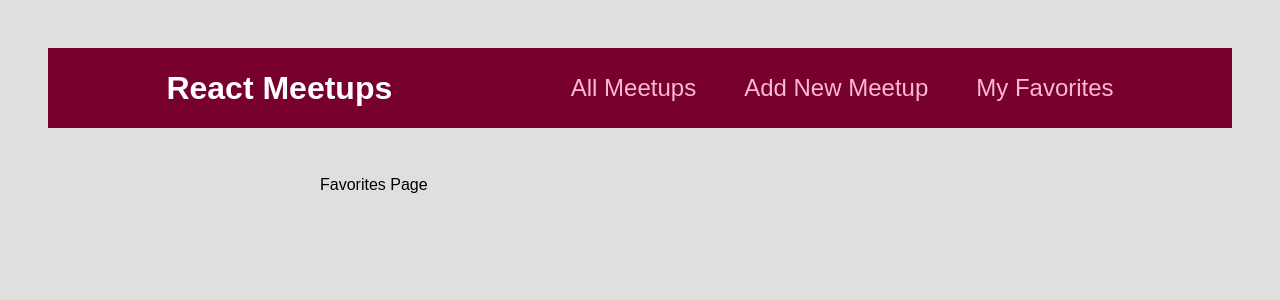
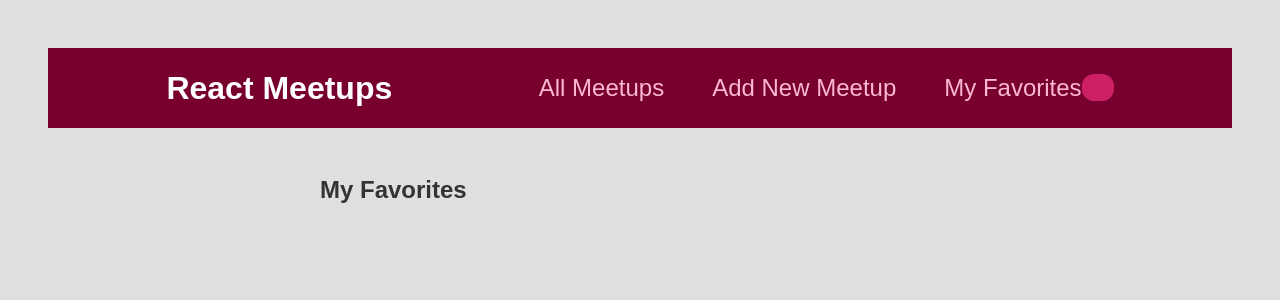
Before and after one commit to LuckYYadav15/React, a React (Create React App) app in the folder react-03/: page /favorites in a window 1280 px wide. Shown: the top 300 px of the page. Built offline with nearby package versions, Linux system fonts and the light colour scheme.

Commit message:
more context usage

```diff
--- a/react-03/src/components/layout/MainNavigation.js
+++ b/react-03/src/components/layout/MainNavigation.js
@@ -1,8 +1,11 @@
 import { Link } from 'react-router-dom';
-
+import { useContext } from 'react';
 import classes from './MainNavigation.module.css';
+import FavouritesContext from '../../store/favorites-context';
 
 function MainNavigation() {
+    const favoritesCtx = useContext(FavouritesContext);
+
     return <header className={classes.header}>
         <div className={classes.logo}>React Meetups</div>
         <nav>
@@ -14,7 +17,11 @@
                     <Link to='/new-meetup'>Add New Meetup</Link>
                 </li>
                 <li>
-                    <Link to='/favorites'>My Favorites</Link>
+                    <Link to='/favorites'>My Favorites
+                    <span className={classes.badge}>
+                        {favoritesCtx.totalfavorites}
+                    </span>
+                    </Link>
                 </li>
             </ul>
         </nav>
--- a/react-03/src/components/pages/Favorites.js
+++ b/react-03/src/components/pages/Favorites.js
@@ -1,5 +1,23 @@
+import { useContext } from 'react';
+
+import FavouritesContext from '../../store/favorites-context';
+import MeetupList from '../meetups/MeetupList';
+
 function FavoritesPage() {
-    return <div>Favorites Page</div>
+    const favoritesCtx = useContext(FavouritesContext);
+
+    let content;
+
+    if (favoritesCtx.totalfavorites === 0) {
+        content = <p>You got no favorites yet. Start adding some?</p>
+    }
+    else {
+        content = <MeetupList meetups={favoritesCtx.favorites} />
+    }
+    return (<section>
+        <h1>My Favorites</h1>
+        {content}
+    </section>);
 }
 
 export default FavoritesPage;
```
